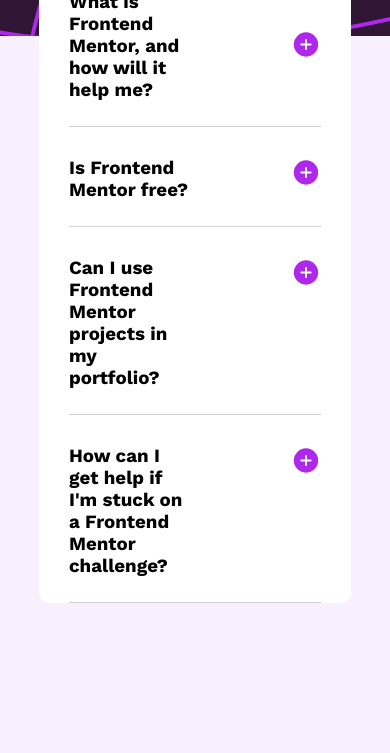
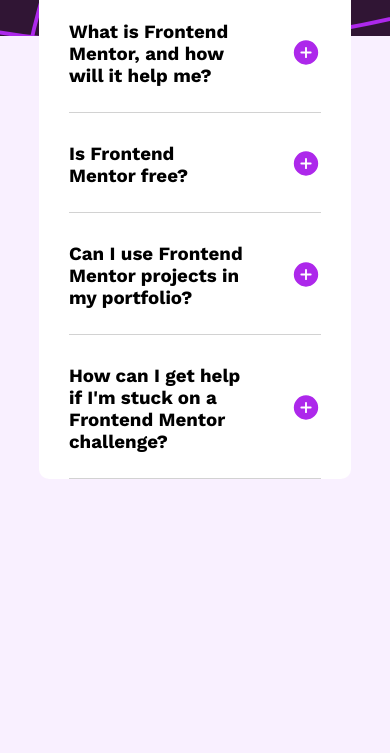
Before and after one commit to Bella9693/Frontend-Bi-Weekly-Assignment-2, a plain HTML site: page index.html in a window 390 px wide. Shown: the part 264-1017 px from the top of the page. After the commit the page ends 923 px from the top, so only its background shows below. Drawn offline with nearby package versions, Linux system fonts and the light colour scheme.

Commit message:
bi-weekly complete

```diff
--- a/index.html
+++ b/index.html
@@ -45,33 +45,29 @@
       <div class="faq-questions">
         <div class="faq-question">
           <h3>Is Frontend Mentor free?</h3>
-          <div class="faq-toggle">
+          <button class="faq-toggle">
             <img src="./assets/images/icon-plus.svg" alt="" />
+          </button>
         </div>
-        </div>
-        <div class="faq-answer">
         <p>
           Yes, Frontend Mentor offers both free and premium coding challenges,
-            with the free option providing access to a range of projects
-            suitable for all skill levels.
+          with the free option providing access to a range of projects suitable
+          for all skill levels.
         </p>
-        </div>
       </div>
 
       <div class="faq-questions">
         <div class="faq-question">
           <h3>Can I use Frontend Mentor projects in my portfolio?</h3>
-          <div class="faq-toggle">
+          <button class="faq-toggle">
             <img src="./assets/images/icon-plus.svg" alt="" />
+          </button>
         </div>
-        </div>
-        <div class="faq-answer">
         <p>
           Yes, you can use projects completed on Frontend Mentor in your
-            portfolio. It's an excellent way to showcase your skills to
-            potential employers!
+          portfolio. It's an excellent way to showcase your skills to potential
+          employers!
         </p>
-        </div>
       </div>
 
       <div class="faq-questions">
@@ -79,17 +75,15 @@
           <h3>
             How can I get help if I'm stuck on a Frontend Mentor challenge?
           </h3>
-          <div class="faq-toggle">
+          <button class="faq-toggle">
             <img src="./assets/images/icon-plus.svg" alt="" />
+          </button>
         </div>
-        </div>
-        <div class="faq-answer">
         <p>
           The best place to get help is inside Frontend Mentor's Discord
-            community. There's a help channel where you can ask questions and
-            seek support from other community members.
+          community. There's a help channel where you can ask questions and seek
+          support from other community members.
         </p>
-        </div>
       </div>
     </div>
   </body>
--- a/scss/style.scss
+++ b/scss/style.scss
@@ -34,7 +34,7 @@ body::before {
 }
 
 .faq-container {
-  margin: 150px auto;
+  margin: 180px auto;
   width: 80%;
   padding: 30px 30px 0 30px;
   background-color: hsl(0, 100%, 100%);
@@ -56,7 +56,7 @@ body::before {
 .faq-question {
   display: flex;
   justify-content: space-between;
-  gap: 100px;
+  gap: 45px;
   margin-bottom: 25px;
 }
 
@@ -69,3 +69,10 @@ body::before {
   color: gray;
   padding-bottom: 30px;
 }
+
+@media screen and (min-width: 1440px) {
+  .faq-header {
+    display: flex;
+    // gap: 50px;
+  }
+}
```
Also changed, not shown: css/style.css, 1 other file. Lines whose indentation alone changed are shown as unchanged.
